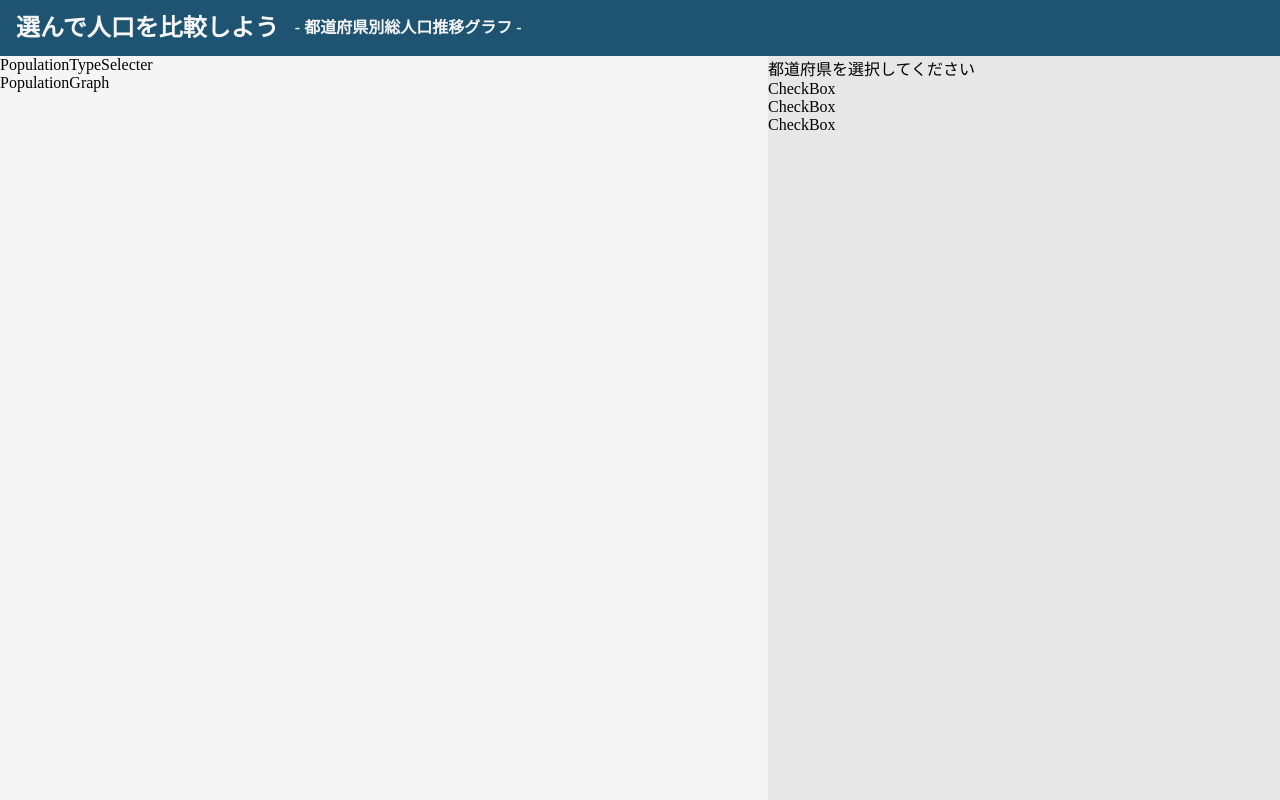
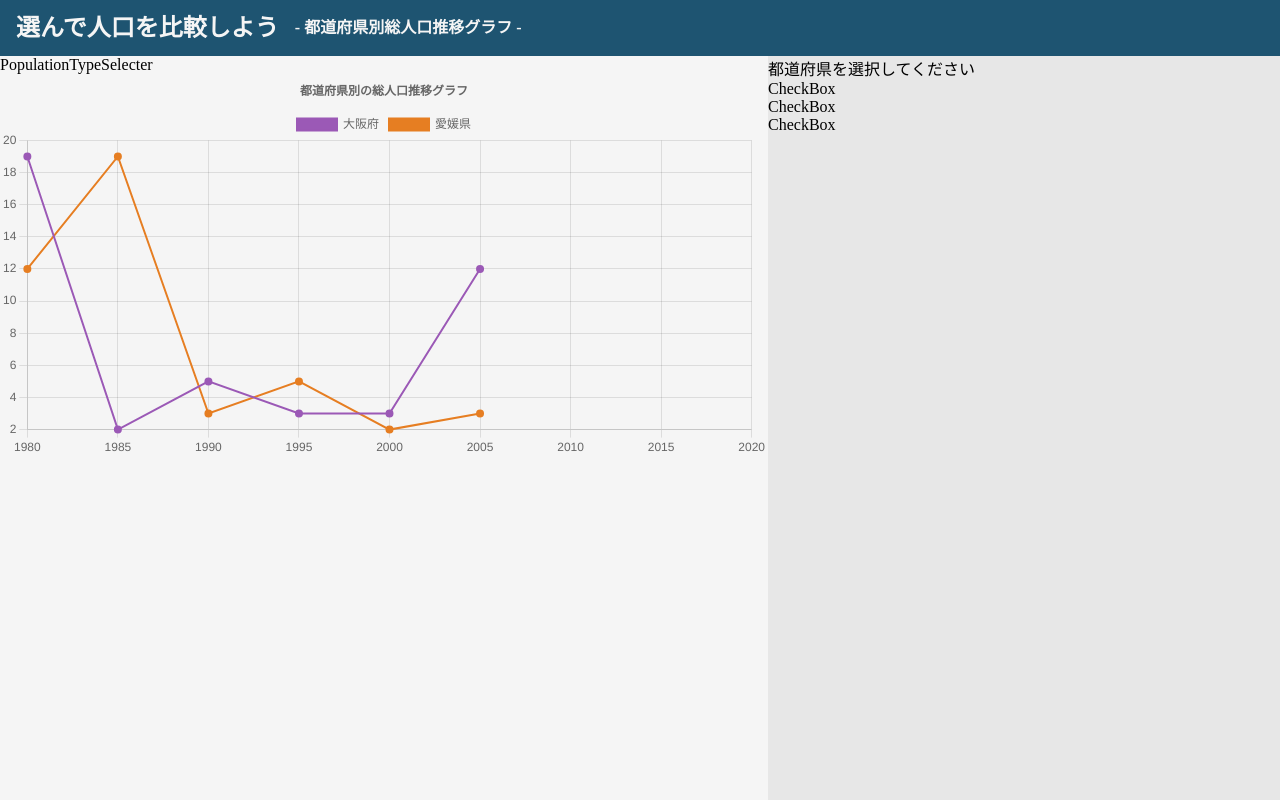
Before and after one commit to YukaChoco/population-graph, a Next.js app: page / in a window 1280 px wide. Built offline with nearby package versions, Linux system fonts and the light colour scheme; no server answers.

Commit message:
関係ないデータをグラフで表示

```diff
--- a/src/components/PopulationGraph.tsx
+++ b/src/components/PopulationGraph.tsx
@@ -1,3 +1,72 @@
+import React from 'react';
+import {
+  Chart as ChartJS,
+  CategoryScale,
+  LinearScale,
+  PointElement,
+  LineElement,
+  Title,
+  Tooltip,
+  Legend,
+} from 'chart.js';
+import { Line } from 'react-chartjs-2';
+
+ChartJS.register(
+  CategoryScale,
+  LinearScale,
+  PointElement,
+  LineElement,
+  Title,
+  Tooltip,
+  Legend,
+);
+
+export const options = {
+  responsive: true,
+  plugins: {
+    legend: {
+      position: 'top' as const,
+    },
+    title: {
+      display: true,
+      text: '都道府県別の総人口推移グラフ',
+    },
+  },
+};
+
+const labels = [
+  '1980',
+  '1985',
+  '1990',
+  '1995',
+  '2000',
+  '2005',
+  '2010',
+  '2015',
+  '2020',
+];
+console.log(labels);
+
+export const graphData = {
+  labels,
+  datasets: [
+    {
+      label: '大阪府',
+      data: [19, 2, 5, 3, 3, 12],
+      backgroundColor: ['#9b59b6'],
+      borderColor: ['#9b59b6'],
+      borderWidth: 2,
+    },
+    {
+      label: '愛媛県',
+      data: [12, 19, 3, 5, 2, 3],
+      backgroundColor: ['#e67e22'],
+      borderColor: ['#e67e22'],
+      borderWidth: 2,
+    },
+  ],
+};
+
 export default function PopulationGraph() {
-  return <div>PopulationGraph</div>;
+  return <Line options={options} data={graphData} />;
 }
```
